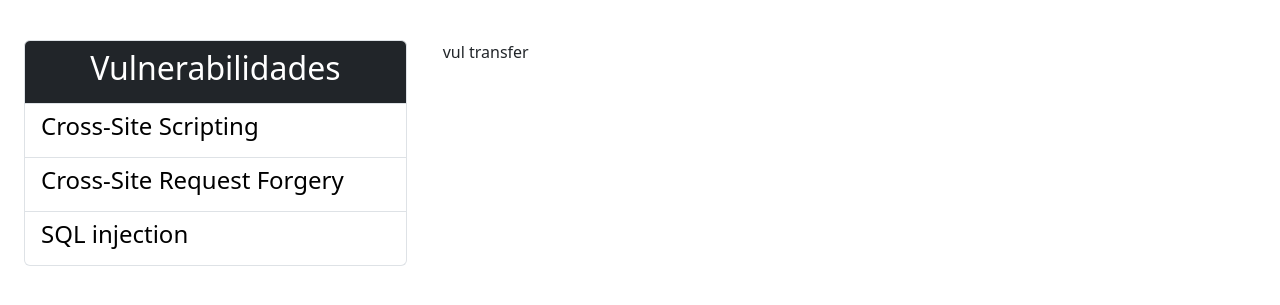
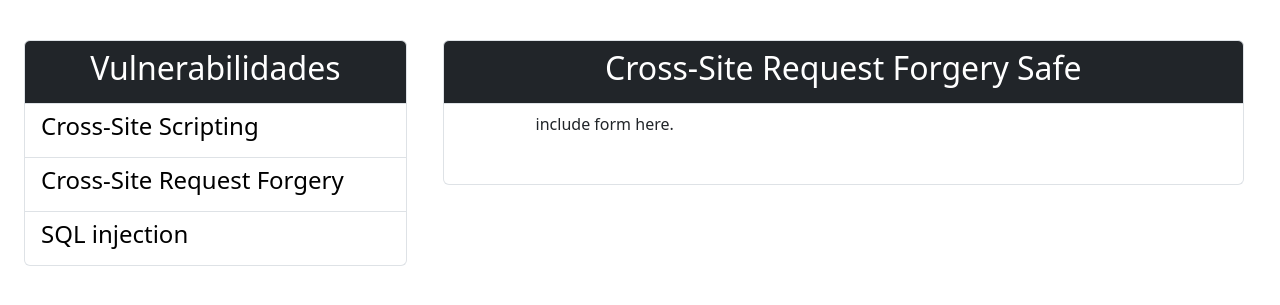
Before and after one commit to Lucas-Vini/vul-flask, a Flask app: page /cross_site_request_forgery_vulnerable in a window 1280 px wide. Shown: the part 56-361 px from the top of the page. Run offline with Flask 3, Linux system fonts and the light colour scheme; the visitor is signed in with stand-in values (Sample User, id 1); some libraries are stand-ins or nearby versions.

Commit message:
preparing csrf vulnerable template

```diff
--- a/app/templates/cross_site_request_forgery_vulnerable.html
+++ b/app/templates/cross_site_request_forgery_vulnerable.html
@@ -1,5 +1,36 @@
 {% extends 'base.html' %}
 
 {% block container %}
-	vul transfer
+<ul class="list-group nav nav-pills">
+    <li class="list-group-item list-group-item-action text-center bg-dark "><h2 class="text-white">Cross-Site Request Forgery Safe</h2></li>
+    <li class="list-group-item">
+        <div class="container-fluid">
+            <div class="row">
+                <div class="col-sm-10 offset-1">
+                    {% if transfered %}
+                    <div>
+                        <div class="alert alert-success text-center" role="alert">
+                            {{ message }}
+                        </div>
+                    </div>
+                    {% elif transfered is not none %}
+                    <div>
+                        <div class="alert alert-danger text-center" role="alert">
+                            {{ message }}
+                        </div>
+                    </div>
+                    {% endif %}
+                    <form action="" method="post" novalidate>
+                        <div class="form-group">
+                            <p>
+                            	include form here.
+                            </p>
+                        </div>
+
+                    </form>
+                </div>
+            </div>
+        </div>
+    </li>
+</ul>
 {% endblock %}
--- a/app/vulapp/views/cross_site_request_forgery.py
+++ b/app/vulapp/views/cross_site_request_forgery.py
@@ -38,4 +38,6 @@ def vul_transfer():
 	if not current_user.is_authenticated:
 		return redirect('/cross_site_request_forgery_select')
 
-	return render_template('cross_site_request_forgery_vulnerable.html', title="Transferir")
+	return render_template('cross_site_request_forgery_vulnerable.html',
+							title="Transferir",
+							transfered=None)
```
